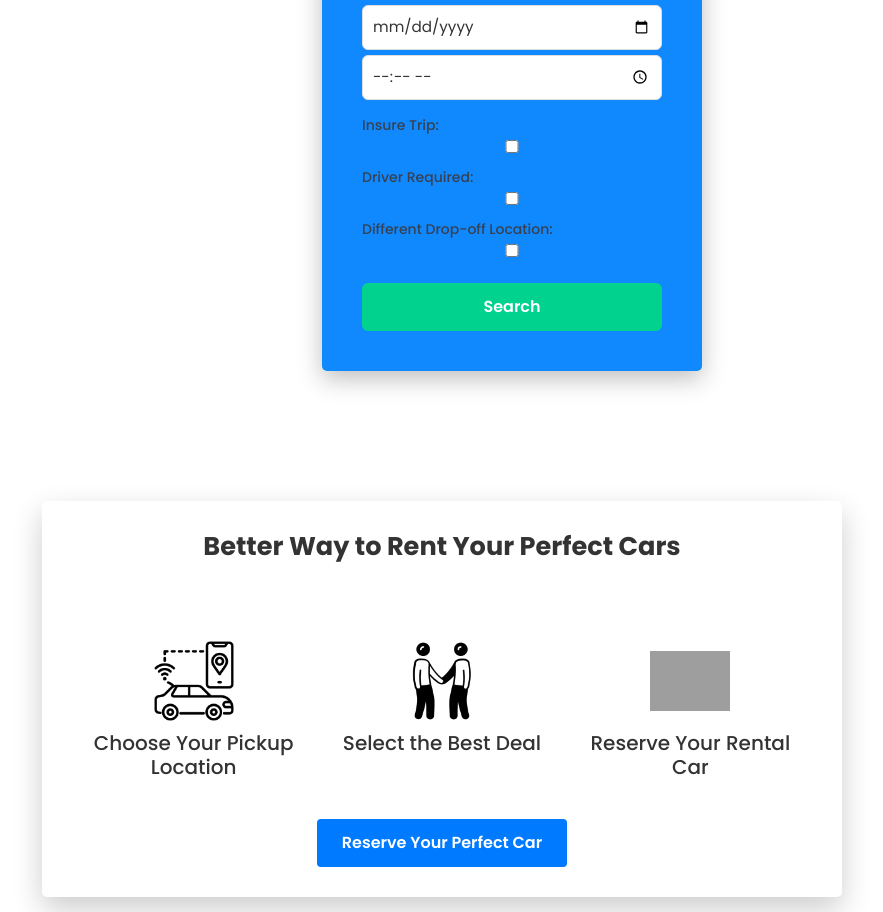
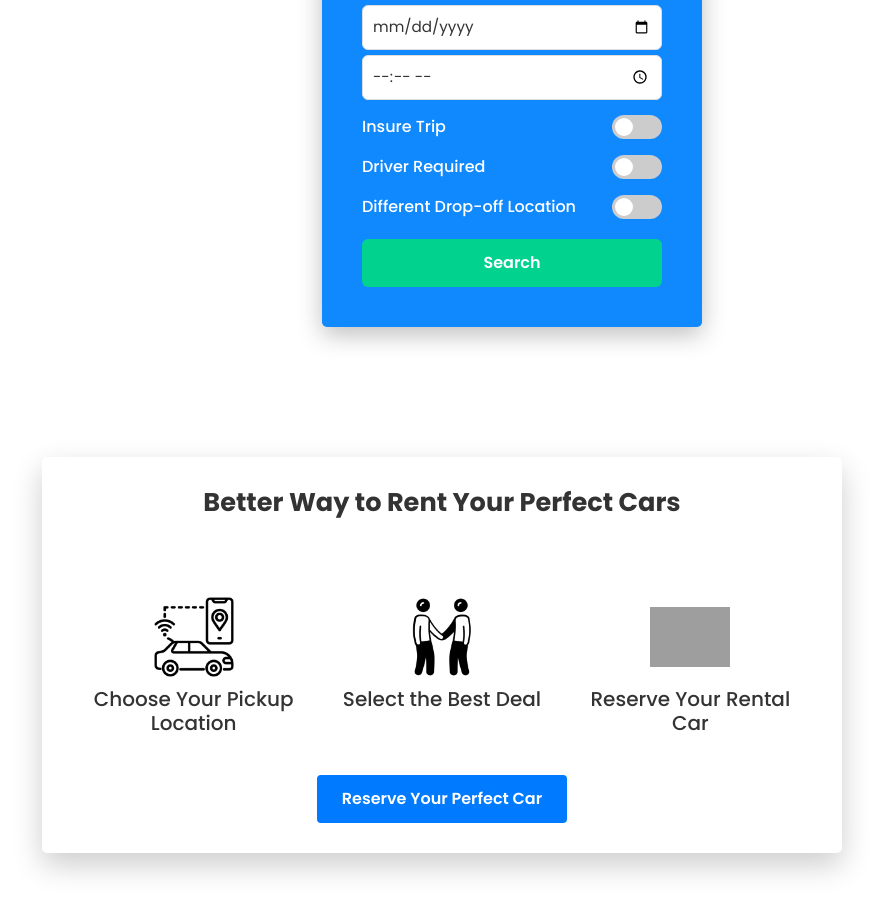
Before and after one commit to Chetanya2001/car-rent-app-frontend, a React (Vite) app: page / in a window 1280 px wide. Shown: the part 825-1737 px from the top of the page, without its empty margins (128-1011 px from the left). Built offline with nearby package versions, Linux system fonts and the light colour scheme; grey boxes are pictures that could not be loaded.

Commit message:
searched component made:

```diff
--- a/src/pages/Cars/Cars.tsx
+++ b/src/pages/Cars/Cars.tsx
@@ -43,7 +43,7 @@ const Cars: React.FC = () => {
                     {car.brand}, {car.year}
                   </p>
                   <p className="fw-bold text-primary">
-                    INR {car.price} <small>/hour</small>
+                    INR {car.price_per_hour} <small>/hour</small>
                   </p>
                   <div className="mt-auto d-flex justify-content-between">
                     <button className="btn btn-primary">Book now</button>
--- a/src/pages/Home/Home.css
+++ b/src/pages/Home/Home.css
@@ -368,6 +368,63 @@
   width: 45rem;
   max-width: 95%;
   box-shadow: 0 15px 35px rgba(0, 0, 0, 0.25);
+}
+.toggles {
+  display: flex;
+  flex-direction: column;
+  gap: 1rem;
+}
+
+.switch-label {
+  display: flex;
+  justify-content: space-between;
+  align-items: center;
+  font-size: 1rem;
+  cursor: pointer;
+  color: #fff;
+}
+
+.switch {
+  position: relative;
+  display: inline-block;
+  width: 50px;
+  height: 24px;
+  margin-left: 10px;
+}
+
+.switch input {
+  opacity: 0;
+  width: 0;
+  height: 0;
+}
+
+.slider {
+  position: absolute;
+  cursor: pointer;
+  inset: 0;
+  background-color: #ccc;
+  transition: 0.3s;
+  border-radius: 34px;
+}
+
+.slider:before {
+  position: absolute;
+  content: "";
+  height: 18px;
+  width: 18px;
+  left: 3px;
+  bottom: 3px;
+  background-color: white;
+  transition: 0.3s;
+  border-radius: 50%;
+}
+
+input:checked + .slider {
+  background-color: #4caf50;
+}
+
+input:checked + .slider:before {
+  transform: translateX(26px);
 }
 
 /* ===========================
--- a/src/pages/Home/Home.tsx
+++ b/src/pages/Home/Home.tsx
@@ -27,6 +27,8 @@ import {
   faPlus,
 } from "@fortawesome/free-solid-svg-icons";
 
+import { searchCars } from "../../services/carService"; // ✅ Import API
+
 type TokenPayload = {
   role: "host" | "guest";
 };
@@ -42,6 +44,16 @@ export default function Home() {
   const [role, setRole] = useState<"host" | "guest" | null>(null);
   const [showMenu, setShowMenu] = useState(false);
 
+  // Booking form state
+  const [city, setCity] = useState("");
+  const [pickupDate, setPickupDate] = useState("");
+  const [pickupTime, setPickupTime] = useState("");
+  const [dropDate, setDropDate] = useState("");
+  const [dropTime, setDropTime] = useState("");
+  const [insureTrip, setInsureTrip] = useState(false);
+  const [driverRequired, setDriverRequired] = useState(false);
+  const [differentDrop, setDifferentDrop] = useState(false);
+
   const handleLogout = () => {
     localStorage.removeItem("user");
     localStorage.removeItem("token");
@@ -50,6 +62,27 @@ export default function Home() {
     setShowMenu(false);
   };
 
+  const handleSearch = async () => {
+    if (!city || !pickupDate || !dropDate) {
+      alert("Please fill all fields");
+      return;
+    }
+
+    try {
+      // Call searchCars with query params
+      const data = await searchCars({
+        city,
+        pickup_datetime: pickupDate,
+        dropoff_datetime: dropDate,
+      });
+
+      // Navigate to /cars page and pass results via state
+      navigate("/searched-cars", { state: { cars: data.cars } });
+    } catch (err) {
+      console.error("❌ Error searching cars:", err);
+      alert("Failed to fetch cars. Try again.");
+    }
+  };
   useEffect(() => {
     const storedUser = localStorage.getItem("user");
     const token = localStorage.getItem("token");
@@ -107,7 +140,6 @@ export default function Home() {
           <Link to="/cars">Cars</Link>
           <a href="#services">Community</a>
           <a href="#contact">Support</a>
-
           {!user ? (
             <a
               href="#login"
@@ -137,7 +169,7 @@ export default function Home() {
                         <FontAwesomeIcon
                           icon={iconMap[item]}
                           className="menu-icon"
-                        />
+                        />{" "}
                         {item}
                       </li>
                     ) : item === "Add a Car" ? (
@@ -145,7 +177,7 @@ export default function Home() {
                         <FontAwesomeIcon
                           icon={iconMap[item]}
                           className="menu-icon"
-                        />
+                        />{" "}
                         {item}
                       </li>
                     ) : (
@@ -153,7 +185,7 @@ export default function Home() {
                         <FontAwesomeIcon
                           icon={iconMap[item]}
                           className="menu-icon"
-                        />
+                        />{" "}
                         {item}
                       </li>
                     )
@@ -165,7 +197,7 @@ export default function Home() {
         </nav>
       </header>
 
-      {/* Modal Handling */}
+      {/* Modal */}
       {activeModal && (
         <ModalWrapper onClose={() => setActiveModal(null)}>
           {activeModal === "login" ? (
@@ -175,8 +207,6 @@ export default function Home() {
               onLoginSuccess={(userData) => {
                 setUser(userData);
                 setActiveModal(null);
-
-                // ✅ also update role from token or userData
                 const token = localStorage.getItem("token");
                 if (token) {
                   try {
@@ -195,7 +225,6 @@ export default function Home() {
               onRegisterSuccess={(userData) => {
                 setUser(userData);
                 setActiveModal(null);
-
                 const token = localStorage.getItem("token");
                 if (token) {
                   try {
@@ -211,7 +240,7 @@ export default function Home() {
         </ModalWrapper>
       )}
 
-      {/* Hero Section */}
+      {/* Hero */}
       <div className="hero-wrapper">
         <div className="home-overlay"></div>
         <div className="home-hero">
@@ -231,36 +260,85 @@ export default function Home() {
         </div>
       </div>
 
-      {/* Booking Section */}
+      {/* Booking */}
       <div className="booking-section">
         <div className="booking-box">
           <h2>Zip your Trip</h2>
           <label>Pick-up Location</label>
-          <input type="text" placeholder="City, Airport, Station, etc" />
+          <input
+            type="text"
+            placeholder="City, Airport, Station, etc"
+            value={city}
+            onChange={(e) => setCity(e.target.value)}
+          />
           <div className="date-time">
             <div>
               <label>Pick-up Date</label>
-              <input type="date" />
-              <input type="time" />
+              <input
+                type="date"
+                value={pickupDate}
+                onChange={(e) => setPickupDate(e.target.value)}
+              />
+              <input
+                type="time"
+                value={pickupTime}
+                onChange={(e) => setPickupTime(e.target.value)}
+              />
             </div>
             <div>
               <label>Drop-off Date</label>
-              <input type="date" />
-              <input type="time" />
+              <input
+                type="date"
+                value={dropDate}
+                onChange={(e) => setDropDate(e.target.value)}
+              />
+              <input
+                type="time"
+                value={dropTime}
+                onChange={(e) => setDropTime(e.target.value)}
+              />
             </div>
           </div>
+
           <div className="toggles">
-            <label>
-              Insure Trip: <input type="checkbox" />
+            <label className="switch-label">
+              Insure Trip
+              <label className="switch">
+                <input
+                  type="checkbox"
+                  checked={insureTrip}
+                  onChange={() => setInsureTrip(!insureTrip)}
+                />
+                <span className="slider round"></span>
+              </label>
             </label>
-            <label>
-              Driver Required: <input type="checkbox" />
+            <label className="switch-label">
+              Driver Required
+              <label className="switch">
+                <input
+                  type="checkbox"
+                  checked={driverRequired}
+                  onChange={() => setDriverRequired(!driverRequired)}
+                />
+                <span className="slider round"></span>
+              </label>
             </label>
-            <label>
-              Different Drop-off Location: <input type="checkbox" />
+            <label className="switch-label">
+              Different Drop-off Location
+              <label className="switch">
+                <input
+                  type="checkbox"
+                  checked={differentDrop}
+                  onChange={() => setDifferentDrop(!differentDrop)}
+                />
+                <span className="slider round"></span>
+              </label>
             </label>
           </div>
-          <button className="search-btn">Search</button>
+
+          <button className="search-btn" onClick={handleSearch}>
+            Search
+          </button>
         </div>
 
         <div className="info-box">
@@ -287,7 +365,7 @@ export default function Home() {
         </div>
       </div>
 
-      {/* About Section */}
+      {/* About */}
       <section className="about-section" id="about">
         <div className="about-left"></div>
         <div className="about-right">
@@ -305,7 +383,7 @@ export default function Home() {
         </div>
       </section>
 
-      {/* Why Section */}
+      {/* Why */}
       <section className="why-section" id="why">
         <h4>WHY ZIPDRIVE ?</h4>
         <h2>Cos we deliver not just a car but our promise !</h2>
@@ -343,7 +421,7 @@ export default function Home() {
         </div>
       </section>
 
-      {/* Host Section */}
+      {/* Host */}
       <section
         className="host-section"
         style={{ backgroundImage: `url(${aboutImage})` }}
--- /dev/null
+++ b/src/pages/searchedCars/searchedCars.css
@@ -0,0 +1,86 @@
+/* page wrapper */
+.searched-cars-page {
+  padding: 2rem;
+  background-color: #f5f5f5;
+  min-height: 100vh;
+}
+
+/* no cars message */
+.no-cars {
+  text-align: center;
+  font-size: 1.5rem;
+  margin-top: 3rem;
+  color: #555;
+}
+
+/* car list grid */
+.car-list {
+  display: grid;
+  grid-template-columns: repeat(auto-fill, minmax(300px, 1fr));
+  gap: 2rem;
+  justify-items: center;
+}
+
+/* individual car card */
+.car-card {
+  width: 100%;
+  max-width: 320px;
+  background-color: #fff;
+  border-radius: 10px;
+  overflow: hidden;
+  box-shadow: 0 5px 15px rgba(0, 0, 0, 0.1);
+  transition: transform 0.2s ease, box-shadow 0.2s ease;
+}
+
+.car-card:hover {
+  transform: translateY(-5px);
+  box-shadow: 0 10px 25px rgba(0, 0, 0, 0.15);
+}
+
+/* image wrapper */
+.car-image-wrapper {
+  width: 100%;
+  height: 200px;
+  overflow: hidden;
+}
+
+.car-image {
+  width: 100%;
+  height: 100%;
+  object-fit: cover; /* make image fully cover card */
+  display: block;
+}
+
+/* placeholder for missing images */
+.car-placeholder {
+  width: 100%;
+  height: 200px;
+  background-color: #ddd;
+  display: flex;
+  align-items: center;
+  justify-content: center;
+  color: #888;
+  font-weight: bold;
+  font-size: 1rem;
+}
+
+/* car info */
+.car-info {
+  padding: 1rem;
+}
+
+.car-info h3 {
+  margin: 0 0 0.5rem;
+  font-size: 1.2rem;
+}
+
+.car-info p {
+  margin: 0.2rem 0;
+  color: #555;
+}
+
+.car-price {
+  font-weight: bold;
+  color: #2a9d8f;
+  font-size: 1.1rem;
+}
--- /dev/null
+++ b/src/pages/searchedCars/searchedCars.tsx
@@ -0,0 +1,57 @@
+import { useLocation } from "react-router-dom";
+import "./searchedCars.css";
+import Navbar from "../../components/Navbar/Navbar"; // make sure you have a Navbar component
+
+// Interface according to API
+interface Car {
+  id: number;
+  make: string;
+  model: string;
+  year: number;
+  price_per_hour: number;
+  photos: string[]; // array of image URLs
+}
+
+export default function SearchedCars() {
+  const location = useLocation();
+  const cars: Car[] = location.state?.cars || [];
+
+  return (
+    <>
+      <Navbar /> {/* Navbar on top */}
+      <div className="searched-cars-page">
+        {cars.length === 0 ? (
+          <p className="no-cars">No cars found for the selected dates.</p>
+        ) : (
+          <div className="car-list">
+            {cars.map((car) => (
+              <div key={car.id} className="car-card">
+                <div className="car-image-wrapper">
+                  {car.photos && car.photos.length > 0 ? (
+                    <img
+                      src={car.photos[0]}
+                      alt={`${car.make} ${car.model}`}
+                      className="car-image"
+                      onError={(e) => {
+                        (e.target as HTMLImageElement).src = "/placeholder.png";
+                      }}
+                    />
+                  ) : (
+                    <div className="car-placeholder">No Image</div>
+                  )}
+                </div>
+                <div className="car-info">
+                  <h3>
+                    {car.make} {car.model}
+                  </h3>
+                  <p>Year: {car.year}</p>
+                  <p className="car-price">₹{car.price_per_hour} / hour</p>
+                </div>
+              </div>
+            ))}
+          </div>
+        )}
+      </div>
+    </>
+  );
+}
--- a/src/routes/App.routes.tsx
+++ b/src/routes/App.routes.tsx
@@ -2,6 +2,7 @@ import { BrowserRouter, Routes, Route } from "react-router-dom";
 import Home from "../pages/Home/Home";
 import Cars from "../pages/Cars/Cars";
 import CarWizard from "../components/AddCarWizard/AddCarWizard";
+import SearchedCars from "../pages/searchedCars/searchedCars";
 
 const AppRoutes = () => (
   <BrowserRouter>
@@ -9,6 +10,7 @@ const AppRoutes = () => (
       <Route path="/" element={<Home />} />
       <Route path="/cars" element={<Cars />} />
       <Route path="/add-car" element={<CarWizard />} />
+      <Route path="/searched-cars" element={<SearchedCars />} />
       {/* other routes */}
     </Routes>
   </BrowserRouter>
--- a/src/services/carService.ts
+++ b/src/services/carService.ts
@@ -147,3 +147,24 @@ export const uploadAvailability = async (availabilityData: {
 
   return response.data;
 };
+
+export const searchCars = async (searchData: {
+  city: string;
+  pickup_datetime: string;
+  dropoff_datetime: string;
+}) => {
+  const token = localStorage.getItem("token");
+
+  console.log("📤 Sending Search Data:", searchData);
+
+  const response = await axios.post(`${API_URL}/search`, searchData, {
+    headers: {
+      "Content-Type": "application/json",
+      ...(token ? { Authorization: `Bearer ${token}` } : {}),
+    },
+  });
+
+  console.log("🔎 Search Cars Response:", response.data);
+
+  return response.data;
+};
--- a/src/types/Cars.ts
+++ b/src/types/Cars.ts
@@ -1,9 +1,12 @@
 export interface Car {
+  photos: boolean;
   id: number;
   name: string;
   brand: string;
+  make: string;
+  model: string;
   year: number;
-  price: number;
+  price_per_hour: number;
   image: string | null;
 }
 export interface CarFormData {
```
